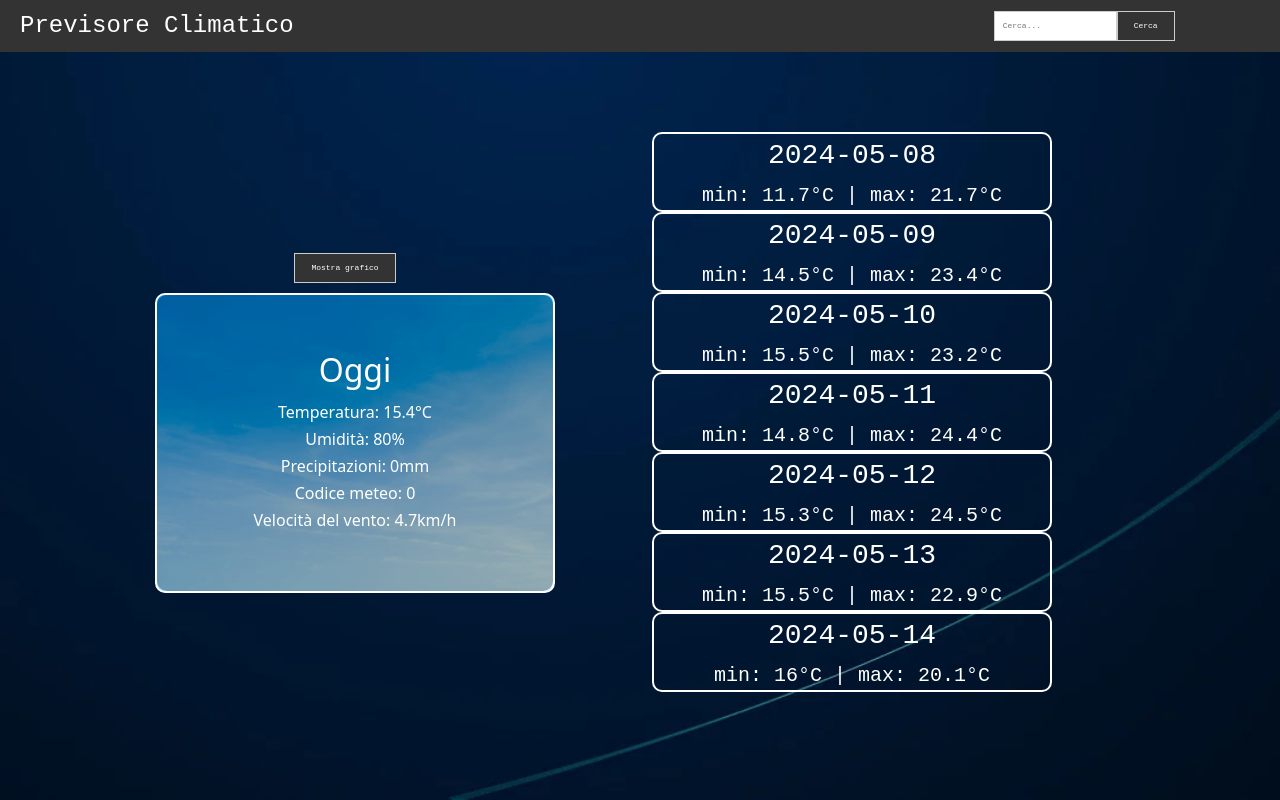
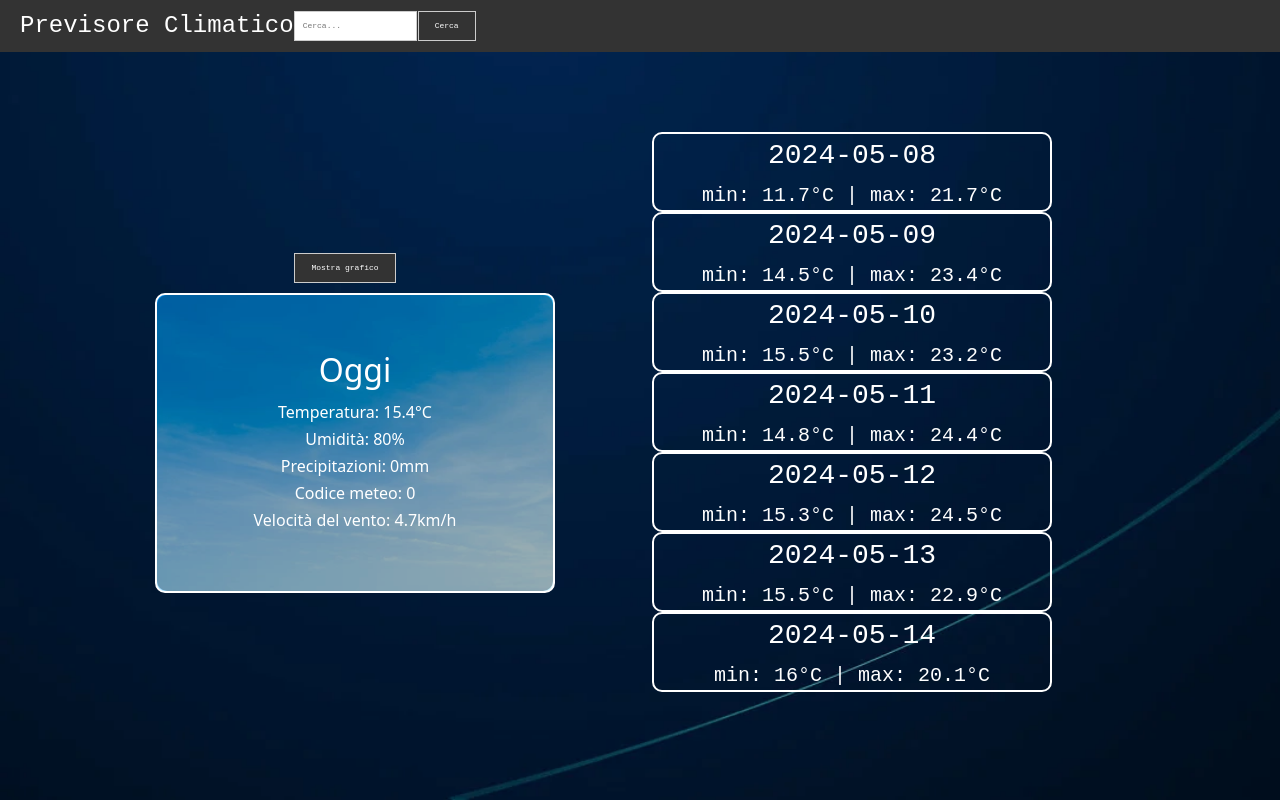
Before and after one commit to matb15/PrevisoreClimatico, a React (Create React App) app in the folder frontend/: page / in a window 1280 px wide. Built offline with nearby package versions, Linux system fonts and the light colour scheme.

Commit message:
fix: search

```diff
--- a/frontend/src/css/Navbar.css
+++ b/frontend/src/css/Navbar.css
@@ -34,7 +34,7 @@
 }
 
 .search-container input {
-  margin-left: 700px;
+  margin-right: 1px;
 }
 
 .navbar-container {
```
